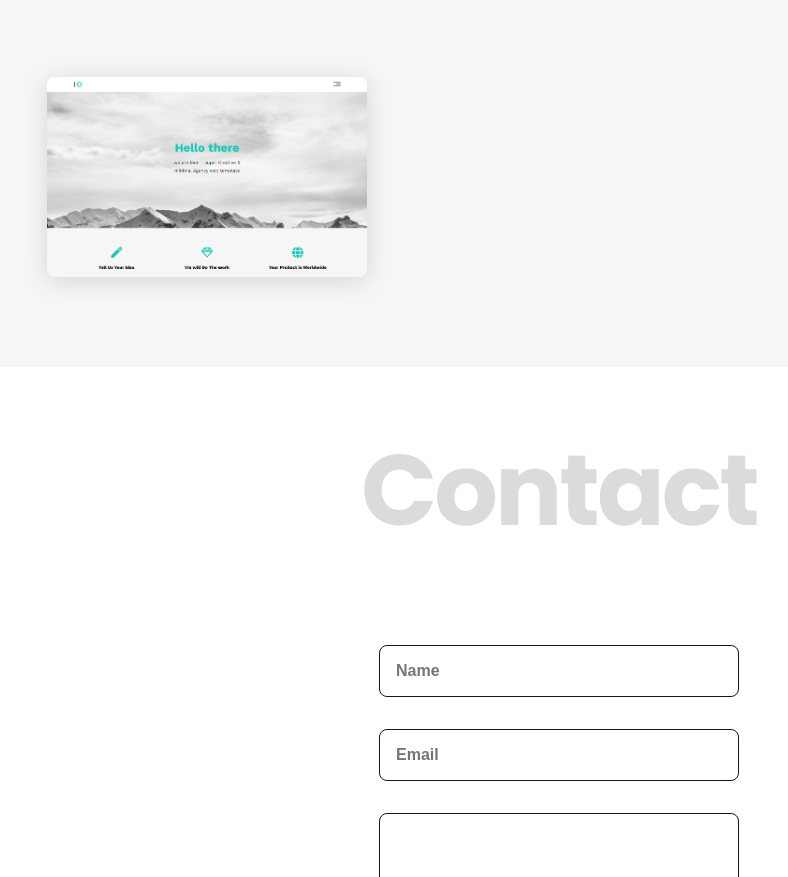
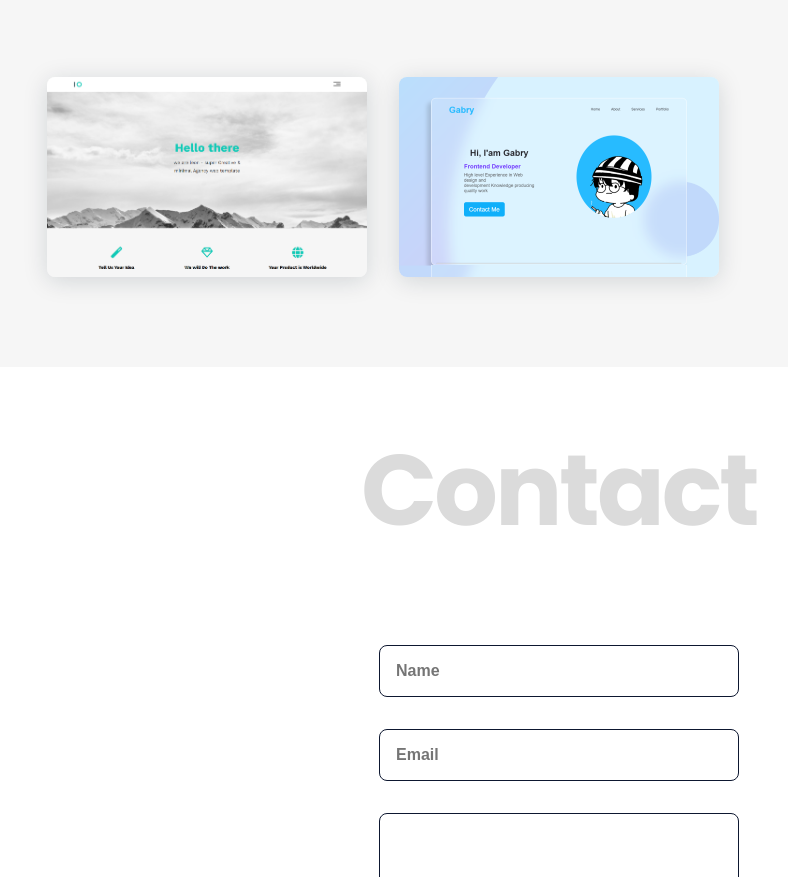
Before and after one commit to Mohamed0jabry/Gabry, a plain HTML site: page index.html in a window 1280 px wide. Shown: the part 2393-3270 px from the top of the page, without its empty margins (81-869 px from the left). Drawn offline with nearby package versions, Linux system fonts and the light colour scheme.

Commit message:
Update index.html

```diff
--- a/index.html
+++ b/index.html
@@ -139,9 +139,9 @@
                             <img src="assets/img/work5.png" alt="">
                         </a>
 
-                        <!-- <a href="" class="work__img">
-                            <img src="" alt="">
-                        </a> -->
+                         <a href="https://mohamed0jabry.github.io/Gabry0/" class="work__img">
+                            <img src="assets/img/work2.png" alt="">
+                        </a>
 
                         <!-- <a href="" class="work__img">
                             <img src="" alt="">
```
